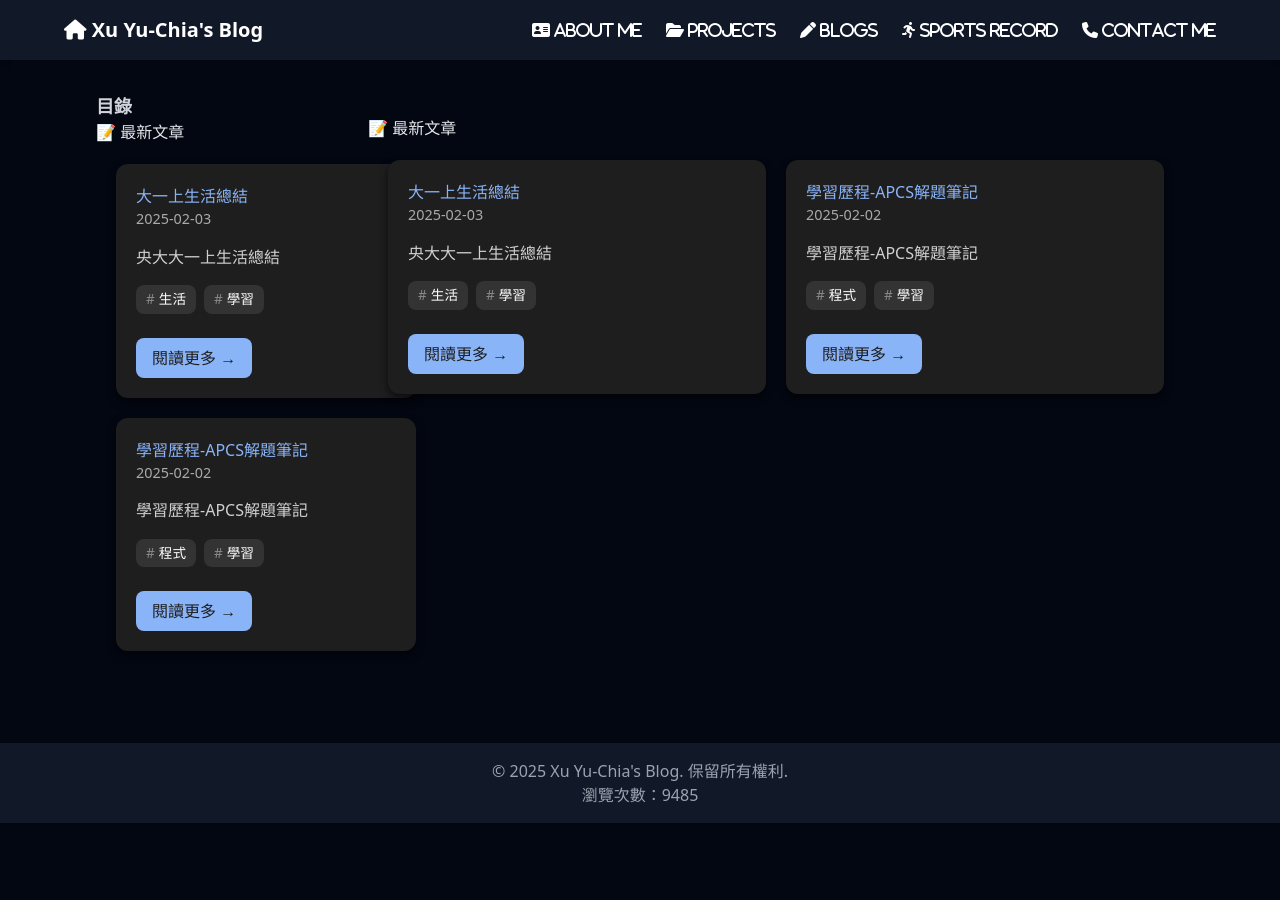
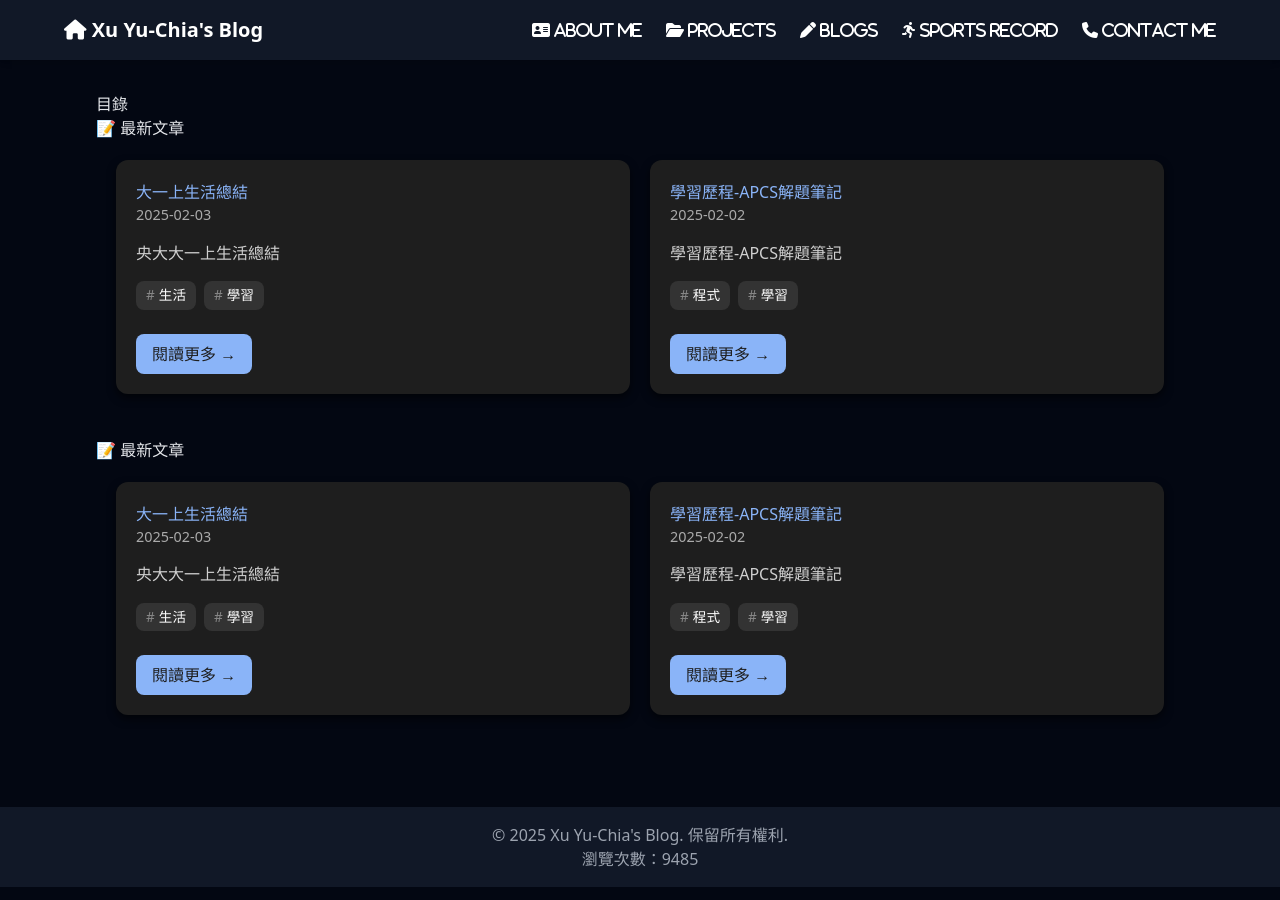
Before and after one commit to xu-yu-chia/blog, a Jekyll site: the page built from index.md, in a window 1280 px wide. Built offline with Jekyll 4.4.1, drawn with Linux system fonts in a browser that asks for light colours; nearby versions of some CDN libraries.

Commit message:
Update default.html

```diff
--- a/_layouts/default.html
+++ b/_layouts/default.html
@@ -46,18 +46,14 @@
 
     <!-- 主內容 -->
     <main class="max-w-6xl mx-auto p-8">
-        <div class="flex flex-col md:flex-row">
-            <!-- 目錄區塊 -->
-            <nav class="md:w-1/4 md:pr-8">
-                <h3 class="text-lg font-semibold text-gray-300">目錄</h3>
+        <nav>
+          <h3>目錄</h3>
           <div id="toc">
-                    {{ content | toc_only }}
+            {{ content | toc }}
           </div>
         </nav>
 
-            <!-- 主要內容 -->
-            <div class="md:w-3/4">
-                <!-- 標籤區塊 -->
+        <!-- 🚩 新增標籤區塊 -->
         {% if page.tags %}
             <div class="post-tags mt-4">
                 <h3 class="text-lg font-semibold text-gray-300">標籤：</h3>
@@ -67,11 +63,7 @@
             </div>
         {% endif %}
         <br>
-
-                <!-- 文章內容 -->
         {{ content }}
-            </div>
-        </div>
     </main>
 
 
```
Lines whose indentation alone changed are shown as unchanged.
